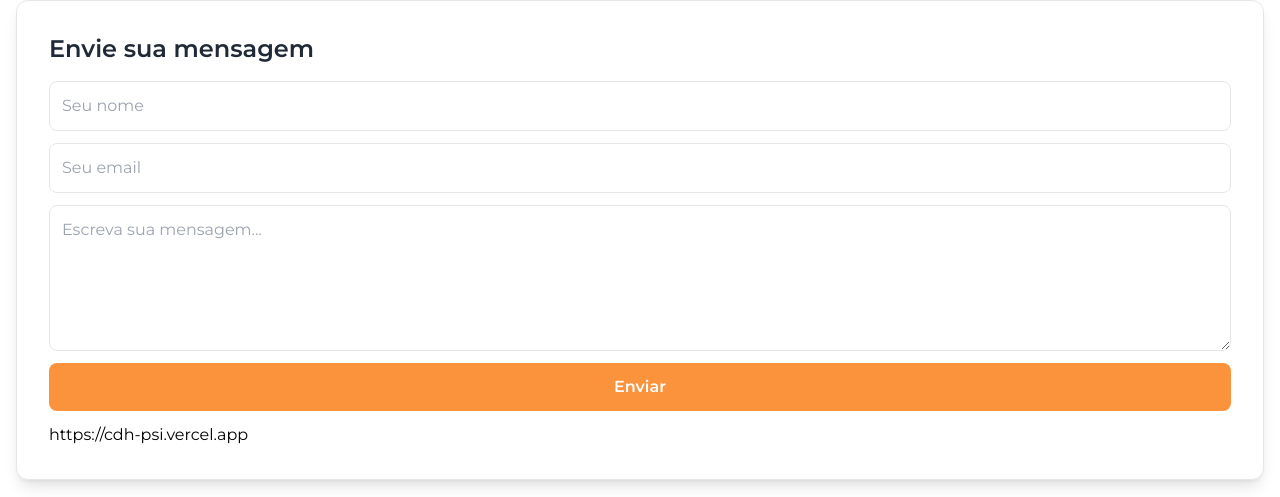
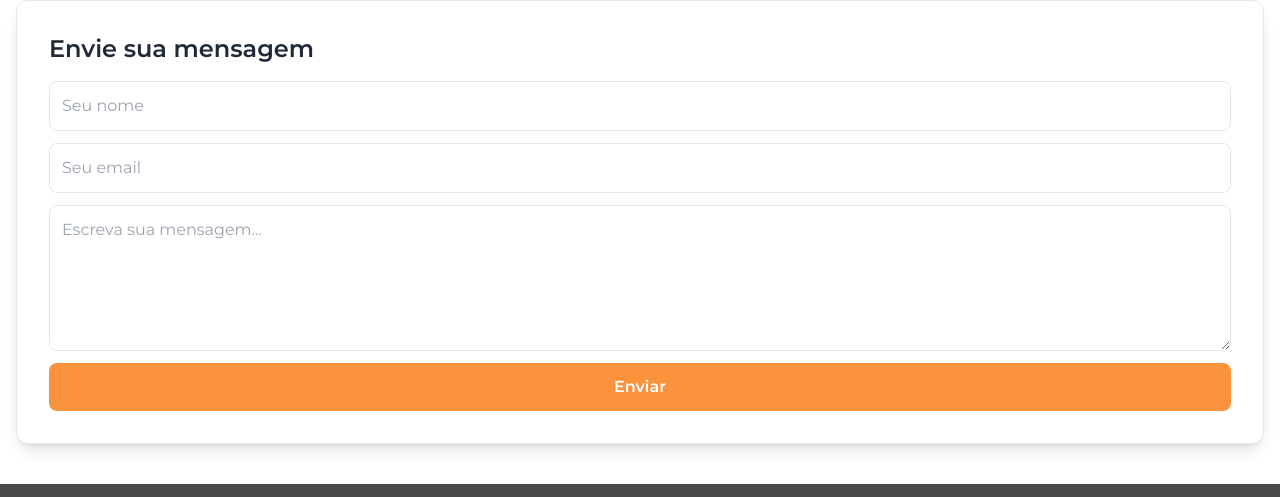
Before and after one commit to joaomesq/cdh, an Astro site: page /contatos in a window 1280 px wide. Shown: the part 635-1132 px from the top of the page. Built offline with nearby package versions, Linux system fonts and the light colour scheme; Astro itself is replaced by a stand-in of ours.

Commit message:
repair hidden address

```diff
--- a/src/components/Contatos/ContatoForm.tsx
+++ b/src/components/Contatos/ContatoForm.tsx
@@ -17,7 +17,7 @@ export default function ContatoForm() {
         {/**Mensagem de sucesso */}
         <input type="hidden" name="_subject" value="Obrigado por entrar em contato!"/>
         {/**Rediredcionamento */}
-        <input type="hideen" name="_next" value="https://cdh-psi.vercel.app"/>
+        <input type="hidden" name="_next" value="https://cdh-psi.vercel.app"/>
        </form>
     </section>
   );
--- a/src/components/Newsletter/Newsletter.tsx
+++ b/src/components/Newsletter/Newsletter.tsx
@@ -20,7 +20,7 @@ export default function Newsletter({email}: NewsletterProps){
                     {/**Mensagem de sucesso */}
                     <input type="hidden" name="_subject" value="Obrigado por entrar em contato!"/>
                     {/**Rediredcionamento */}
-                    <input type="hideen" name="_next" value="https://cdh-psi.vercel.app"/>
+                    <input type="hidden" name="_next" value="https://cdh-psi.vercel.app"/>
                 </form>
 
                 <p className='text-xs mt-4 text-gray-300'>Prometemos não enviar spam!</p>
```
